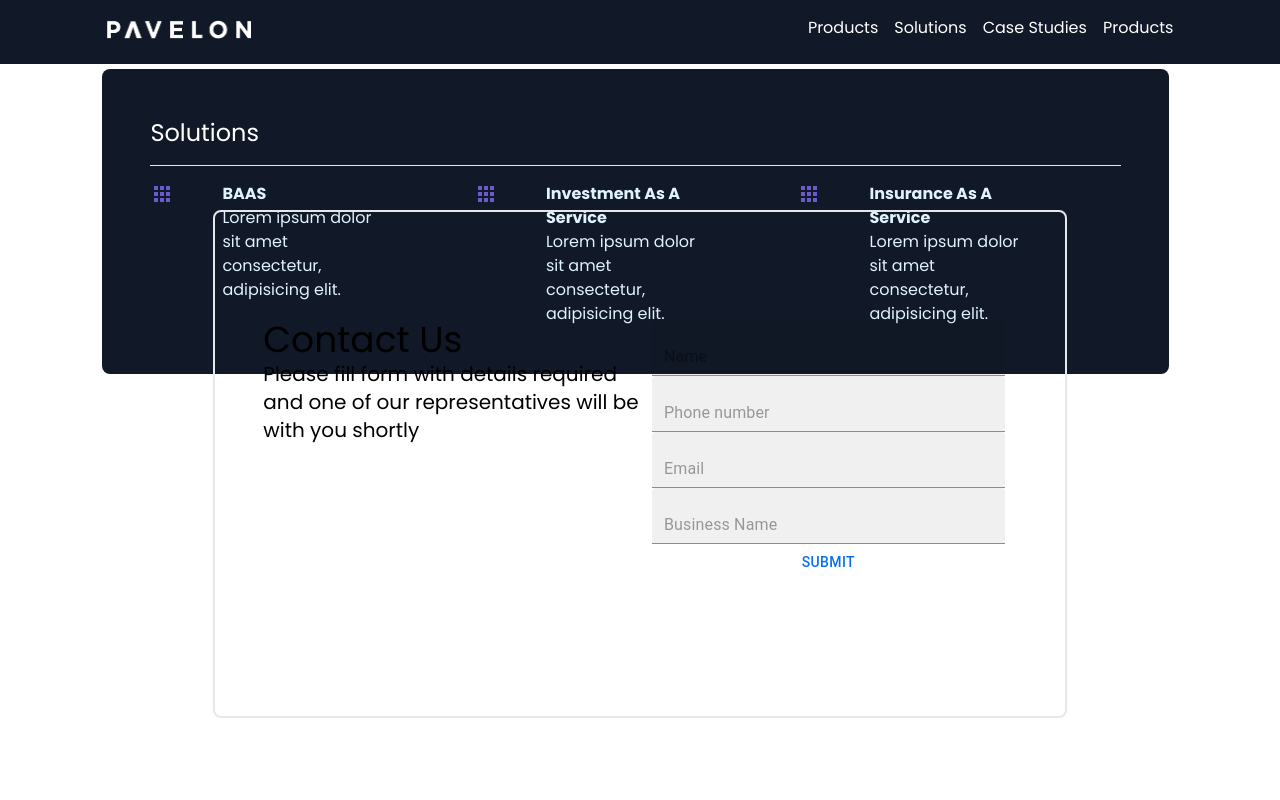
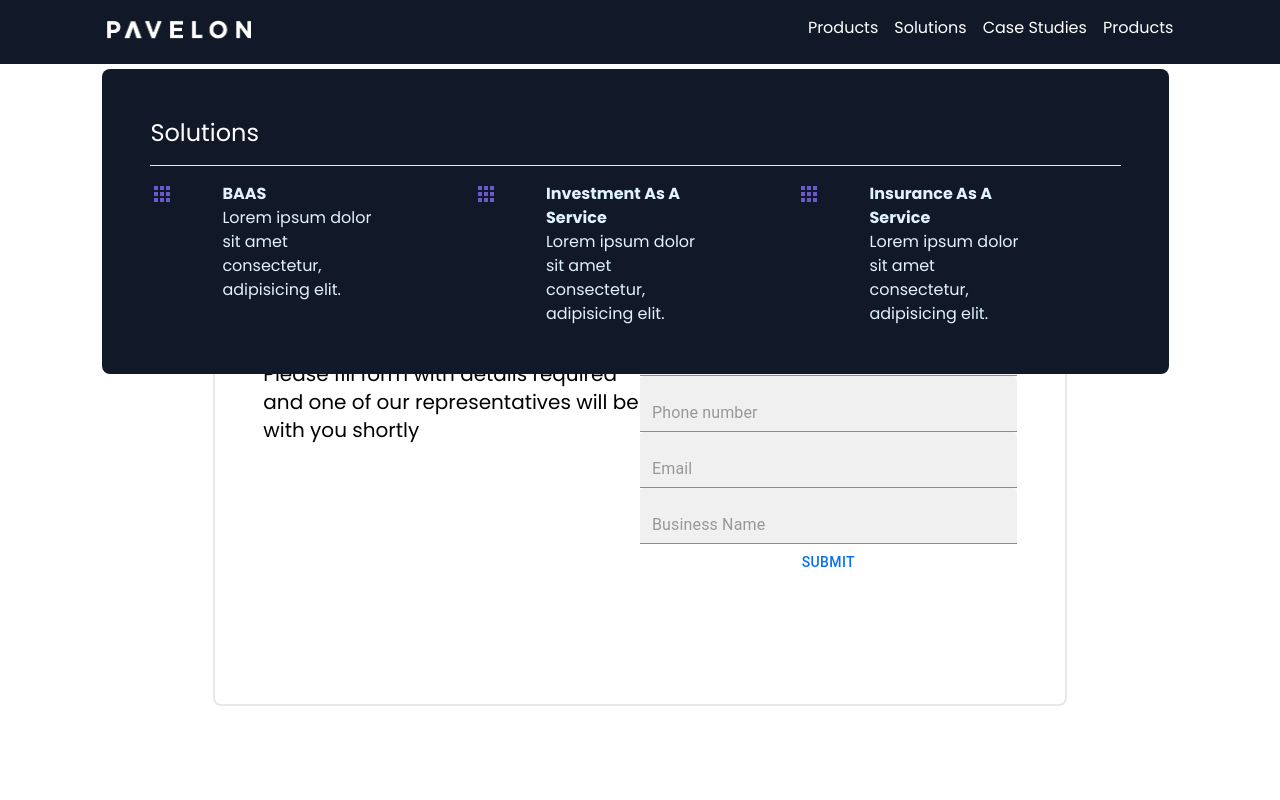
Before and after one commit to EllisOtoo/pavelonv2, a Next.js app: page /contact in a window 1280 px wide. Both pictures are taken after a click on the item "Solutions". Shown: the top 800 px of the page. Built offline with nearby package versions, Linux system fonts and the light colour scheme.

Commit message:
Contact form styling revised

```diff
--- a/components/organism/PopUpNav.tsx
+++ b/components/organism/PopUpNav.tsx
@@ -42,7 +42,7 @@ function PopUpNav({ menuToDisplay, children }: { menuToDisplay: string[] }) {
     return (
       <div
         ref={subNavRef}
-        className={`absolute  z-10 left-[8%] m-auto p-12 w-10/12  bg-gray-900 rounded-lg text-white`}
+        className={`absolute  z-40 left-[8%] m-auto p-12 w-10/12  bg-gray-900 rounded-lg text-white`}
       >
         <div ref={subNavContent}>
           <p className="text-2xl">{subNavTitle}</p>
--- a/pages/contact.tsx
+++ b/pages/contact.tsx
@@ -1,13 +1,14 @@
 import { EditSharp } from "@mui/icons-material";
 import { Divider, TextField, Typography } from "@mui/material";
 import { useFormik } from "formik";
-import React, { useEffect, useState } from "react";
+import React, { useContext, useEffect, useState } from "react";
 import axios from "axios";
 import * as Yup from "yup";
 import { Input, Button } from "@mui/material";
 import InputMask from "react-input-mask";
 import styles from "./contactUs/contactForm.module.css";
 import SectionHeader from "../components/atoms/SectionHeader";
+import { IndexContext } from "./_app";
 const client = axios.create({
   baseURL: "https://pavelon-server.herokuapp.com/",
   //   baseURL: "http://localhost:8000/",
@@ -15,6 +16,8 @@ const client = axios.create({
 
 export default function Contact_form() {
   const [showSuccess, setShowSuccess] = useState(false);
+
+  const { setShowSubNav, setShowDropDown } = useContext(IndexContext);
 
   useEffect(() => {
     if (showSuccess) {
@@ -63,12 +66,18 @@ export default function Contact_form() {
 
   return (
     <>
-      <div className="w-screen h-screen flex flex-col justify-center">
+      <div
+        onClick={() => {
+          setShowSubNav(false);
+          setShowSubNav(false);
+        }}
+        className="w-screen h-screen flex flex-col justify-center"
+      >
         {/* <div
           className={`${styles.bgPattern} p-12 h-screen w-screen absolute top-0 right-0 z-10`}
         ></div> */}
         <div
-          className={`flex flex-col md:flex-row w-10/12 md:w-8/12 p-12  border-2  justify-between items-center m-auto max-h-screen rounded-lg py-24 z-10 `}
+          className={`flex flex-col md:flex-row w-12/12 md:w-8/12 p-12  border-2  justify-between items-center m-auto max-h-screen rounded-lg py-24 z-10 `}
         >
           <div className="w-full w-full md:w-6/12 h-72">
             <SectionHeader title={"Contact Us"} />
@@ -78,7 +87,7 @@ export default function Contact_form() {
             </p>
           </div>
           <hr />
-          <div className=" flex flex-col justify-center w-full h-full md:w-6/12  p-3">
+          <div className=" flex flex-col justify-center w-full h-full md:w-6/12">
             <form
               className="flex flex-col  h-72"
               onSubmit={formik.handleSubmit}
```
